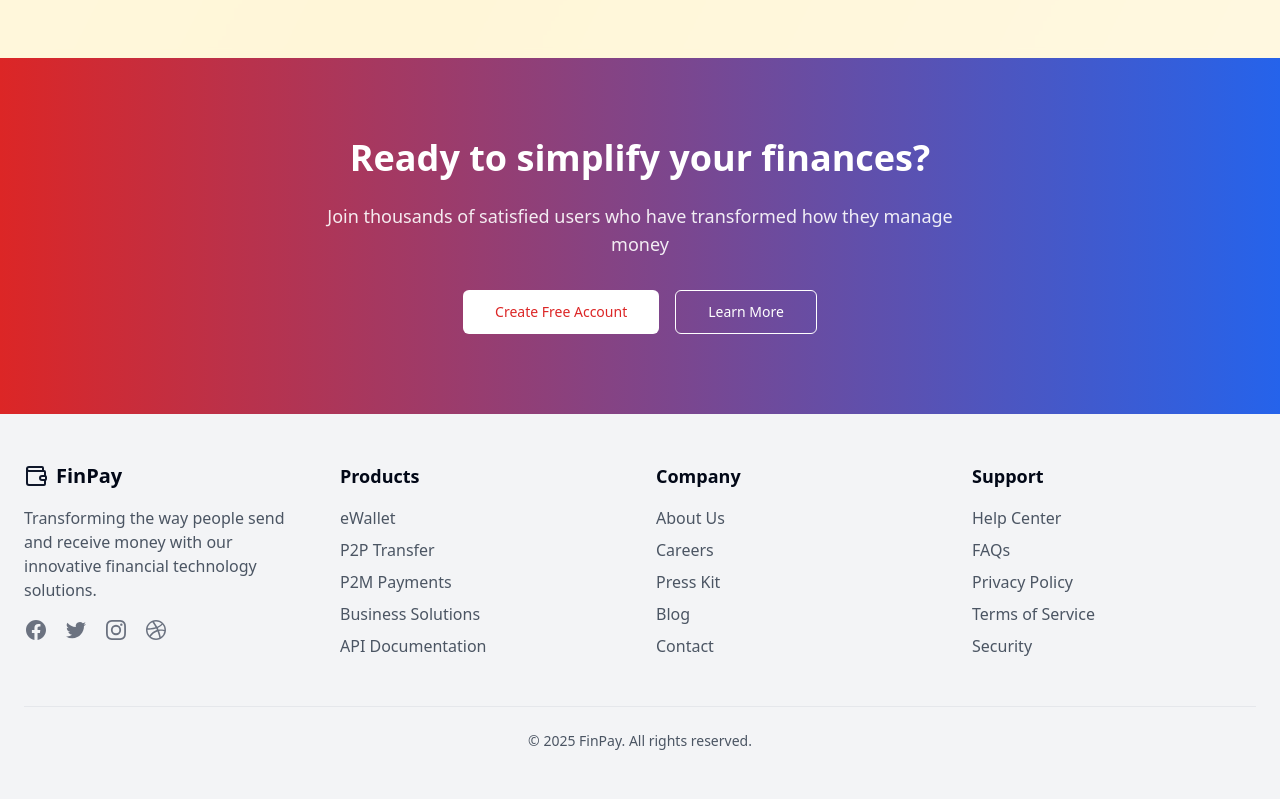
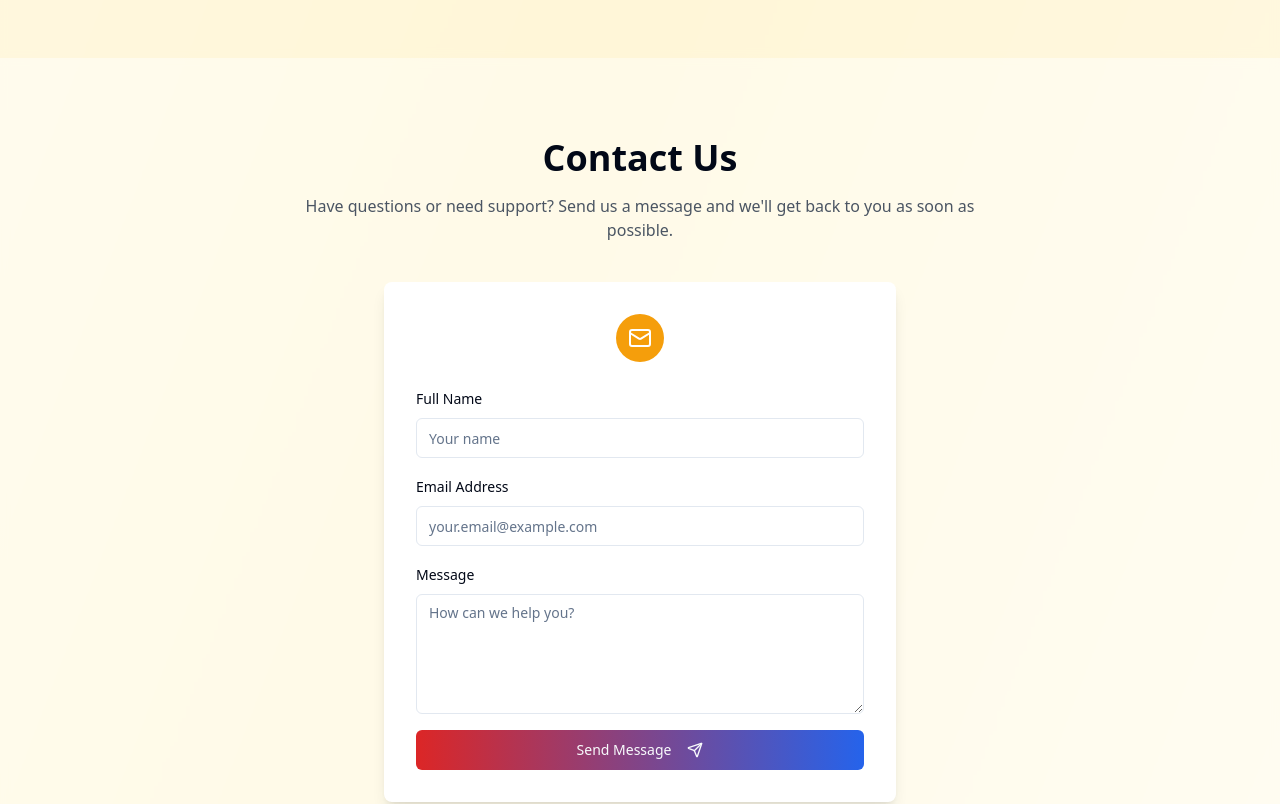
Before and after one commit to bmuangkhot/hapypaysite, a React (Vite) app: page / in a window 1280 px wide. Shown: the part 1740-2544 px from the top of the page. Built offline with nearby package versions, Linux system fonts and the light colour scheme.

Commit message:
Add contact form to landing page
Implement a contact form using the existing UI components.

```diff
--- /dev/null
+++ b/src/components/ContactForm.tsx
@@ -0,0 +1,129 @@
+
+import React, { useState } from "react";
+import { Button } from "@/components/ui/button";
+import { Input } from "@/components/ui/input";
+import { Textarea } from "@/components/ui/textarea";
+import { Form, FormControl, FormField, FormItem, FormLabel, FormMessage } from "@/components/ui/form";
+import { z } from "zod";
+import { zodResolver } from "@hookform/resolvers/zod";
+import { useForm } from "react-hook-form";
+import { toast } from "@/hooks/use-toast";
+import { Mail, Send } from "lucide-react";
+
+const contactSchema = z.object({
+  name: z.string().min(1, "Name is required"),
+  email: z.string().email("Please enter a valid email address"),
+  message: z.string().min(10, "Message must be at least 10 characters"),
+});
+
+type ContactFormValues = z.infer<typeof contactSchema>;
+
+export const ContactForm: React.FC = () => {
+  const [isSubmitting, setIsSubmitting] = useState(false);
+
+  const form = useForm<ContactFormValues>({
+    resolver: zodResolver(contactSchema),
+    defaultValues: {
+      name: "",
+      email: "",
+      message: "",
+    },
+  });
+
+  function onSubmit(data: ContactFormValues) {
+    setIsSubmitting(true);
+
+    // Simulate API call
+    setTimeout(() => {
+      console.log("Form submitted:", data);
+      toast({
+        title: "Message sent!",
+        description: "We'll get back to you as soon as possible.",
+      });
+      form.reset();
+      setIsSubmitting(false);
+    }, 1500);
+  }
+
+  return (
+    <section className="py-20 bg-white/80 dark:bg-gray-800/80 backdrop-blur-sm">
+      <div className="container mx-auto px-4 md:px-6">
+        <div className="text-center mb-10">
+          <h2 className="text-3xl md:text-4xl font-bold mb-4">Contact Us</h2>
+          <p className="text-gray-600 dark:text-gray-400 max-w-2xl mx-auto">
+            Have questions or need support? Send us a message and we'll get back to you as soon as possible.
+          </p>
+        </div>
+
+        <div className="max-w-lg mx-auto">
+          <div className="bg-white dark:bg-gray-900 rounded-lg shadow-lg p-6 md:p-8">
+            <div className="flex items-center justify-center mb-6">
+              <div className="h-12 w-12 bg-amber-500 rounded-full flex items-center justify-center">
+                <Mail className="h-6 w-6 text-white" />
+              </div>
+            </div>
+
+            <Form {...form}>
+              <form onSubmit={form.handleSubmit(onSubmit)} className="space-y-4">
+                <FormField
+                  control={form.control}
+                  name="name"
+                  render={({ field }) => (
+                    <FormItem>
+                      <FormLabel>Full Name</FormLabel>
+                      <FormControl>
+                        <Input placeholder="Your name" {...field} />
+                      </FormControl>
+                      <FormMessage />
+                    </FormItem>
+                  )}
+                />
+
+                <FormField
+                  control={form.control}
+                  name="email"
+                  render={({ field }) => (
+                    <FormItem>
+                      <FormLabel>Email Address</FormLabel>
+                      <FormControl>
+                        <Input placeholder="your.email@example.com" type="email" {...field} />
+                      </FormControl>
+                      <FormMessage />
+                    </FormItem>
+                  )}
+                />
+
+                <FormField
+                  control={form.control}
+                  name="message"
+                  render={({ field }) => (
+                    <FormItem>
+                      <FormLabel>Message</FormLabel>
+                      <FormControl>
+                        <Textarea
+                          placeholder="How can we help you?"
+                          className="min-h-[120px] resize-y"
+                          {...field}
+                        />
+                      </FormControl>
+                      <FormMessage />
+                    </FormItem>
+                  )}
+                />
+
+                <Button
+                  type="submit"
+                  className="w-full bg-gradient-to-r from-red-600 to-blue-600 hover:from-red-700 hover:to-blue-700"
+                  disabled={isSubmitting}
+                >
+                  {isSubmitting ? "Sending..." : "Send Message"}
+                  <Send className="ml-2 h-4 w-4" />
+                </Button>
+              </form>
+            </Form>
+          </div>
+        </div>
+      </div>
+    </section>
+  );
+};
--- a/src/pages/Index.tsx
+++ b/src/pages/Index.tsx
@@ -7,6 +7,7 @@ import { HeroSection } from "@/components/HeroSection";
 import { HowItWorks } from "@/components/HowItWorks";
 import { CTASection } from "@/components/CTASection";
 import { ChatBotWidget } from "@/components/ChatBotWidget";
+import { ContactForm } from "@/components/ContactForm";
 import { Wallet, UsersIcon, CreditCard } from "lucide-react";
 
 const Index = () => {
@@ -61,6 +62,9 @@ const Index = () => {
       {/* How It Works */}
       <HowItWorks />
 
+      {/* Contact Form */}
+      <ContactForm />
+
       {/* CTA Section */}
       <CTASection />
 
```
